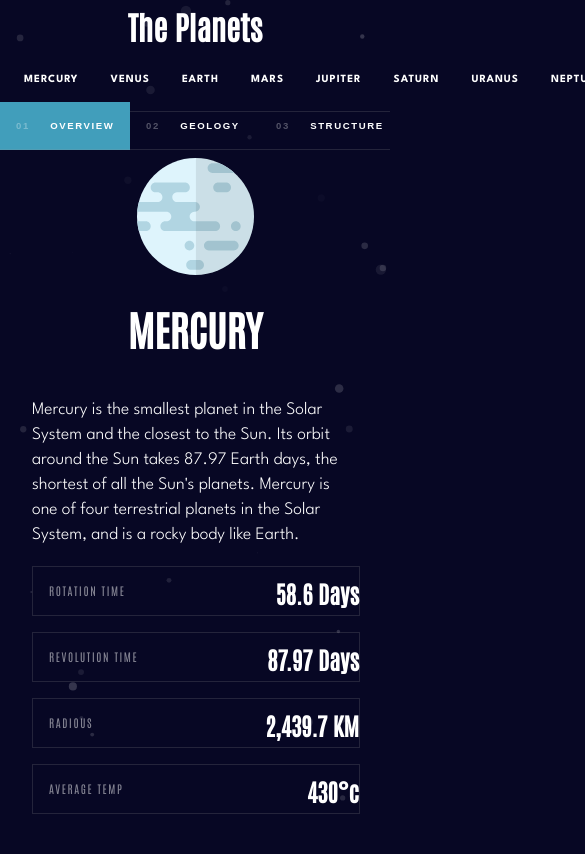
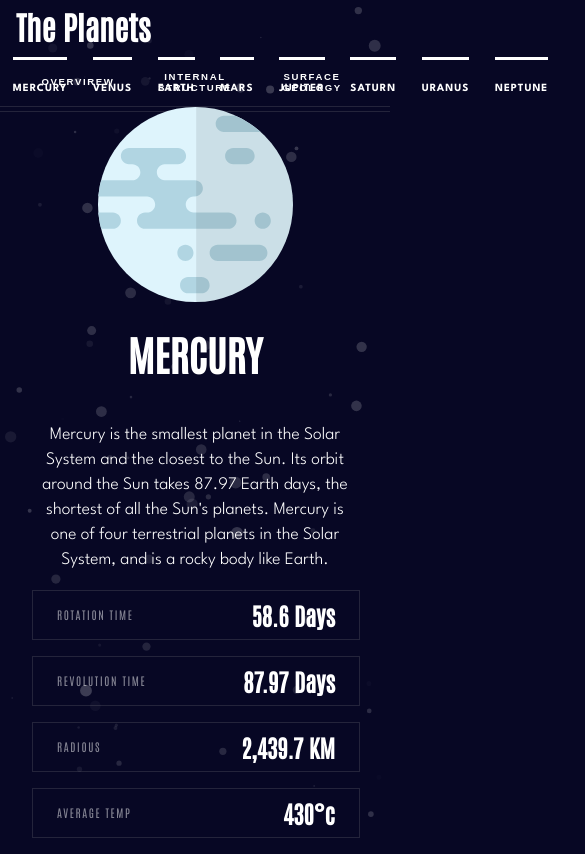
Before and after one commit to EliasTM1/ng-Planet, an Angular app in the folder src/planets/: page /planet/mercury in a window 390 px wide. Shown: the top 854 px of the page, 585 px wide, since content can reach past the window. Built offline with nearby package versions, Linux system fonts and the light colour scheme.

Commit message:
Colors working but not on init, started with color navbar implementation

```diff
--- a/src/planets/src/app/nav-bar/nav-bar.component.html
+++ b/src/planets/src/app/nav-bar/nav-bar.component.html
@@ -1,8 +1,8 @@
-<nav>
+ <nav>
   <h2>The Planets</h2>
     <ul>
-      <li>
-        <h4 *ngFor="let planet of availablePlanets" [routerLink]="['/planet', planet.toLowerCase()]">
+      <li *ngFor="let planet of availablePlanets" >
+        <h4 [routerLink]="['/planet', planet.toLowerCase()]" [ngStyle]="setStyles()" >
           {{planet}}
         </h4>
       </li>
--- a/src/planets/src/app/nav-bar/nav-bar.component.scss
+++ b/src/planets/src/app/nav-bar/nav-bar.component.scss
@@ -1,4 +1,4 @@
-@import '../../assets/styles/variables';
+@import "../../assets/styles/variables";
 nav {
   width: 100%;
   // border: 3px dotted greenyellow;
@@ -6,33 +6,38 @@ nav {
   display: flex;
   justify-content: space-between;
   align-items: center;
-  height: 5.375rem;
+  height: 3.8rem;
 
-  h2{
+  h2 {
     width: fit-content;
     margin: 0;
     min-width: fit-content;
     font-size: 2rem;
     left: 3rem;
     margin-left: 2rem;
-
   }
 
   ul {
+    display: flex;
+    flex-direction: row;
     list-style: none;
     max-width: 100%;
     text-align: right;
     margin: 0;
     padding: 0;
+    height: 100%;
     li {
-      display: flex;
-          h4 {
-            cursor: pointer;
-            height: 30px;
-          }
+      // margin-top: 1rem;
+      h4 {
+        cursor: pointer;
+        height: 30px;
+        margin-top: 0rem;
+        top: 0;
+        // border-top: 3px white solid;
+        padding-top: 1rem;
+      }
     }
   }
-
 }
 
 @media screen and (max-width: $tablet-brkPoint) {
@@ -54,14 +59,25 @@ nav {
       margin: 0;
 
       li {
-        margin-inline: .5rem;
+        margin-inline: 0.5rem;
         cursor: pointer;
       }
     }
   }
 }
 
+@media screen and (max-width: $mobile-brkPoint) {
+  nav {
+    h2 {
+      margin-left: 1rem;
+    }
 
-@media screen and (max-width: $mobile-brkPoint) {
-
+    ul {
+      li {
+        h4 {
+          margin: 0.3rem;
+        }
+      }
+    }
+  }
 }
--- a/src/planets/src/app/nav-bar/nav-bar.component.ts
+++ b/src/planets/src/app/nav-bar/nav-bar.component.ts
@@ -14,12 +14,24 @@ export class NavBarComponent implements OnInit {
     private planetsService : PlanetsService
   ) { }
 
-  availablePlanets : string[] = []
+  availablePlanets : string[] = [];
+  currentColor: string = '';
 
   ngOnInit(): void {
     this.planetsService.getMockData().forEach((planet: Planet) => {
       this.availablePlanets.push(planet.name.toUpperCase())
     })
+    this.planetsService.currentColor.subscribe(e => {
+      this.currentColor = e
+    })
   }
 
+  setStyles() {
+    return {
+      'border-top' : `3px ${this.currentColor} solid`
+      // 'border-top' : `3px red solid`
+    }
+  }
+
+
 }
--- a/src/planets/src/app/planet-card/particles/particlesjs-config.ts
+++ b/src/planets/src/app/planet-card/particles/particlesjs-config.ts
@@ -4,7 +4,7 @@ export const ParticlesConfig : ParticulesConfig = {
   "particles": {
     "number": {
       // "value": 40,
-      "value": 80,
+      "value": 200,
       "density": {
         "enable": true,
         "value_area": 800
--- a/src/planets/src/app/planet-card/planet-data/planet-data.component.scss
+++ b/src/planets/src/app/planet-card/planet-data/planet-data.component.scss
@@ -62,11 +62,20 @@
       border: $grayborder;
       background-color: transparent;
       flex-direction: row;
+      align-items: center;
       justify-content: space-between;
       margin: 0;
       margin-bottom: 1rem;
+
       span {
-        margin-inline: 1rem;
+        margin: 0;
+        height: unset;
+        margin-left: 1.5rem;
+      }
+      h2 {
+        margin-right: 1.5rem;
+        margin-top: 1rem;
+        // margin-inline: 1rem;
       }
 
     }
--- a/src/planets/src/app/planet-card/planet-info/planet-info.component.scss
+++ b/src/planets/src/app/planet-card/planet-info/planet-info.component.scss
@@ -32,5 +32,9 @@
     h1 {
       font-size: 2.563rem;
     }
+
+    p {
+      text-align: center;
+    }
   }
 }
--- a/src/planets/src/app/planet-card/planet-media/planet-media.component.scss
+++ b/src/planets/src/app/planet-card/planet-media/planet-media.component.scss
@@ -6,32 +6,27 @@
   align-items: center;
   justify-content: center;
   margin: auto;
-
-  img {
-    width: 50%;
-  }
 }
 
 
 @media screen and (max-width: $tablet-brkPoint) {
   .media-container{
-    // width: 50%;
-
-    img {
-      width: 50%;
-    }
+    width: 100%;
   }
-  }
+}
 
 @media screen and (max-width: $mobile-brkPoint) {
   .media-container{
     display: flex;
     height: 100%;
+    width: 50%;
     align-items: center;
     justify-content: center;
 
     img {
-      width: 30%;
+      // object-fit: contain;
+      width: 100%;
+      // height: 100%;
     }
   }
   }
--- a/src/planets/src/app/planet-card/planet-media/planet-media.component.ts
+++ b/src/planets/src/app/planet-card/planet-media/planet-media.component.ts
@@ -1,30 +1,22 @@
 import { PlanetsService } from 'src/app/services/planets-service.service';
-import { Component, Input, OnInit, OnChanges, SimpleChanges, AfterViewInit } from '@angular/core';
+import { Component, Input, AfterViewInit,} from '@angular/core';
 import { Images } from 'src/types/planets.interface';
 
 @Component({
   selector: 'app-planet-media',
   templateUrl: './planet-media.component.html',
-  styleUrls: ['./planet-media.component.scss']
+  styleUrls: ['./planet-media.component.scss'],
 })
-export class PlanetMediaComponent implements AfterViewInit, OnChanges {
+export class PlanetMediaComponent implements AfterViewInit {
+  constructor(private planetService: PlanetsService) {}
 
-  @Input() data : Images[] = []
-  @Input() usrSelection : string = '';
+  @Input() data: Images[] = [];
+  @Input() usrSelection: string = '';
   currentImage: string = '';
 
-  constructor(private planetService : PlanetsService) { }
-
-  ngOnChanges(changes: SimpleChanges): void {
-  console.log(changes, "CHanges")
+  ngAfterViewInit(): void {
+    this.planetService.currentView.subscribe((view) => {
+      this.currentImage = view;
+    });
   }
-
-  ngAfterViewInit(): void {
-    this.planetService.currentView.subscribe(view => {
-      this.currentImage = view
-    })
-    console.log(this.currentImage, "MY BIEW")
-    console.log(this.data, "DATA")
-  }
-
 }
--- a/src/planets/src/app/planet-card/planet-sections/planet-sections.component.html
+++ b/src/planets/src/app/planet-card/planet-sections/planet-sections.component.html
@@ -1,14 +1,13 @@
 <ul>
-  <ng-container *ngFor="let view of planets; index as i">
+  <ng-container *ngFor="let view of views; index as i">
     <button
       #button
       class="sections-btn"
       (click)="setCurrentView(view.planet)"
-      [ngClass]="view.active ? 'active' : ''"
-      [ngStyle]="{'background-color': view.active ? currentColor : ''}"
+      [ngStyle]="setStyles(view.active)"
       >
       <p>
-        <span> 0{{ i + 1 }} </span>{{ view.planet | uppercase }}
+        <span> 0{{ i + 1 }} </span>{{ view.screenName | uppercase }}
       </p>
     </button>
   </ng-container>
--- a/src/planets/src/app/planet-card/planet-sections/planet-sections.component.scss
+++ b/src/planets/src/app/planet-card/planet-sections/planet-sections.component.scss
@@ -12,13 +12,14 @@ ul {
     height: 3rem;
     border: $grayborder;
     width: 100%;
-    margin-bottom: 1rem;
+    margin-bottom: 1.8rem;
     text-align: left;
     span {
       color: rgb(255, 255, 255, 0.3);
     }
     &:hover {
       background-color: rgb(216, 216, 216, 0.2);
+      // opacity: .5;
     }
 
     p{
@@ -33,6 +34,7 @@ ul {
   }
   .active {
     background-color: $planet-blue;
+    // border: none !important;
   }
 }
 
@@ -53,15 +55,24 @@ ul {
     display: flex;
     flex-direction: row;
     align-items: center;
+    justify-content: space-evenly;
     max-height: 20px !important;
     width: 100%;
+    border-bottom: $grayborder;
 
     .sections-btn {
       padding: 0 !important;
       text-overflow: ellipsis;
       border: none;
-      border-bottom: $grayborder;
+      background-color: transparent !important;
+      width: 20%;
+
+      p {
+        text-align: center;
+        span{
+          display: none;
+        }
+      }
     }
   }
-
 }
--- a/src/planets/src/app/planet-card/planet-sections/planet-sections.component.ts
+++ b/src/planets/src/app/planet-card/planet-sections/planet-sections.component.ts
@@ -1,5 +1,5 @@
-import { AfterViewInit, Component, ElementRef, EventEmitter, Input,OnChanges, OnInit, Output, QueryList, SimpleChanges, ViewChildren } from '@angular/core';
-import { Router } from '@angular/router';
+import { ActivatedRoute } from '@angular/router';
+import { Component, ElementRef, EventEmitter, Input, OnInit, Output, QueryList, ViewChildren } from '@angular/core';
 import { PlanetsService } from 'src/app/services/planets-service.service';
 import { AvailableViews } from 'src/types/planets.interface';
 
@@ -8,30 +8,41 @@ import { AvailableViews } from 'src/types/planets.interface';
   templateUrl: './planet-sections.component.html',
   styleUrls: ['./planet-sections.component.scss'],
 })
-export class PlanetSectionsComponent implements OnInit, AfterViewInit, OnChanges {
-  constructor(private planetService: PlanetsService, private router: Router) {}
+export class PlanetSectionsComponent implements OnInit {
 
-  ngOnChanges(changes: SimpleChanges): void {
-    this.planetService.currentColor.subscribe(color => {
-      console.warn(color);
-
-      this.currentColor = color
-    })
-  }
-
-  ngAfterViewInit(): void {
+  constructor(
+    private planetService: PlanetsService,
+    private route: ActivatedRoute
+    ) {
+    this.setMobile();
+    window.addEventListener('resize', () => this.setMobile())
   }
 
   @ViewChildren('button') butonsChildren!: QueryList<ElementRef>;
-
   @Input() currentColor! : string;
   @Output() userSelection = new EventEmitter<string>()
   availViews = Object.values(AvailableViews);
   currentSelection: string = '';
   currentPlanet : string = ''
   isActive: boolean = false
+  isMobile : boolean = false
+
+  views : any = [
+    { planet: AvailableViews.Overview , active: false, screenName: 'overvirew' },
+    { planet: AvailableViews.Geology , active: false, screenName: 'internal structure' },
+    { planet: AvailableViews.Structure , active: false, screenName: 'surface geology' }
+  ]
+
+  setMobile() {
+    this.isMobile = window.innerWidth <= 500;
+  }
 
   ngOnInit(): void {
+    this.setInitialView()
+
+  }
+
+  setInitialView() {
     this.planetService.currentView.subscribe(view => {
       if (view === '') {
         this.planetService.changeView('overview')
@@ -39,14 +50,23 @@ export class PlanetSectionsComponent implements OnInit, AfterViewInit, OnChanges
       }
       this.currentSelection = view;
     })
-    console.log(this.currentColor, "CURRENT COLOR")
+
+    this.planetService.currentPlanet.subscribe(planet => {
+      console.log(planet)
+      if (planet === '') {
+        this.planetService.changeView('overview')
+        this.currentSelection = planet;
+      }
+      this.currentSelection = planet;
+    })
+
+    this.planetService.currentColor.subscribe(color => {
+      this.currentColor = color
+      this.views.forEach((planet: any, index: number) => {
+        index === 0  ? planet.active = true : planet.active = false
+      });
+    })
   }
-
-  planets : any = [
-    {planet: AvailableViews.Overview , active: true},
-    {planet: AvailableViews.Geology , active: false},
-    {planet: AvailableViews.Structure , active: false}
-  ]
 
   setCurrentView(view: string) {
     this.userSelection.emit(view)
@@ -55,21 +75,24 @@ export class PlanetSectionsComponent implements OnInit, AfterViewInit, OnChanges
     this.butonsChildren.forEach((e: any, index: number) => {
       let temp = e.nativeElement
       temp.classList.remove('active')
-      this.planets[index].active = false
+      this.views[index].active = false
     })
 
-    this.planets.forEach((elem: any) => {
+    this.views.forEach((elem: any) => {
       if (elem.planet === view) {
         elem.active = !elem.active
       }
     })
-    // this.planetService.currentColor.subscribe(color => {
-    //   this.currentColor = color
-    // })
   }
 
-  // setActiveBackground()  {
-  // }
+  getSyles(active : boolean) {
+    return {'border-bottom': `${active ? `4px ${this.currentColor} solid` : ''}`};
+  }
 
-
+  setStyles(active: boolean) {
+    return {
+      'background-color' : !this.isMobile && active ? this.currentColor : '',
+      'border-bottom': this.isMobile && active ? `3px ${this.currentColor} solid` : ''
+    }
+  }
 }
--- a/src/planets/src/app/services/planets-service.service.ts
+++ b/src/planets/src/app/services/planets-service.service.ts
@@ -78,6 +78,7 @@ export class PlanetsService {
   planetColors(planet: string): string {
     this.colorMap.forEach((config: any) => {
       if (config.name === planet) {
+        console.error(config.color)
         this.changeColor(config.color);
         return config.color;
       }
```
